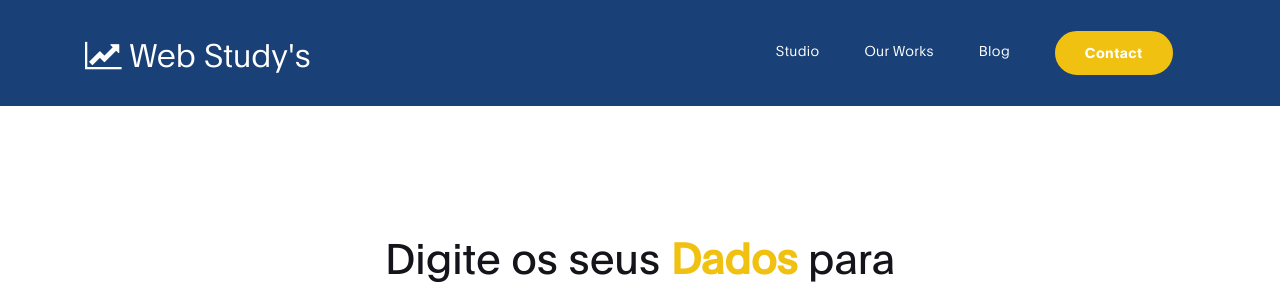
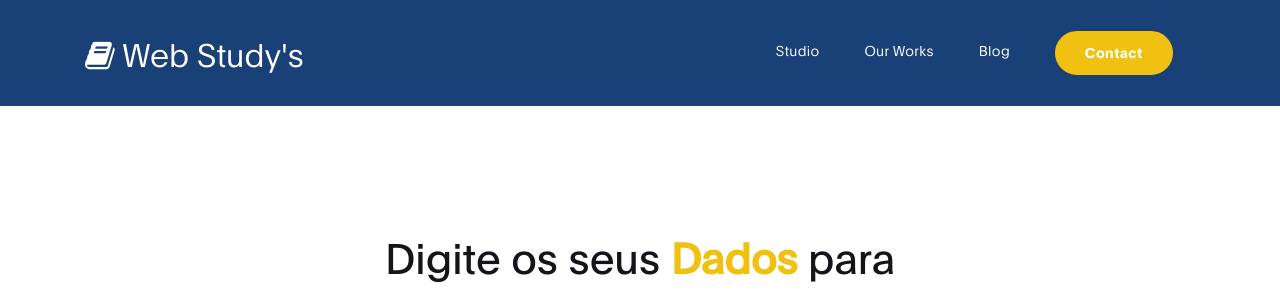
Before and after one commit to DouglasNeres/Web-Study-s, a PHP site: page /contact.php in a window 1280 px wide. Shown: the top 291 px of the page. Run offline with PHP 8.4, Linux system fonts and the light colour scheme; data that the repository does not hold is empty.

Commit message:
Projeto - Banco - Front

```diff
--- a/contact.php
+++ b/contact.php
@@ -1,15 +1,15 @@
 <?php
 error_reporting(0);
-include "conexao.php";
+/* include "conexao.php";
 include "salvar.php";
-
+  */
 ?>
 
 <!DOCTYPE html>
 <html lang="pt-br">
 <head>
 
-     <title>Digital Trend Contact</title>
+     <title>Preenchimento do cadastro</title>
 <!--
 
 DIGITAL TREND
@@ -40,7 +40,7 @@ https://templatemo.com/tm-538-digital-trend
     <nav class="navbar navbar-expand-lg position-absolute">
         <div class="container">
           <a class="navbar-brand" href="index.html">
-              <i class="fa fa-line-chart"></i>
+              <i class="fa fa-book"></i>
               Web Study's
             </a>
 
```
